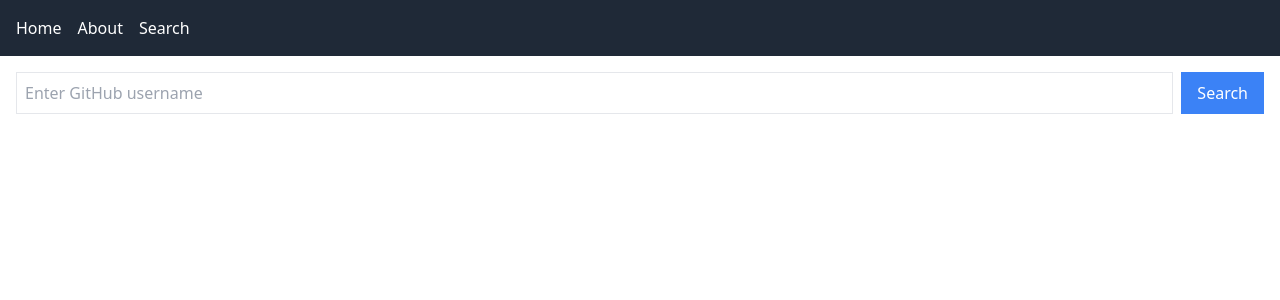
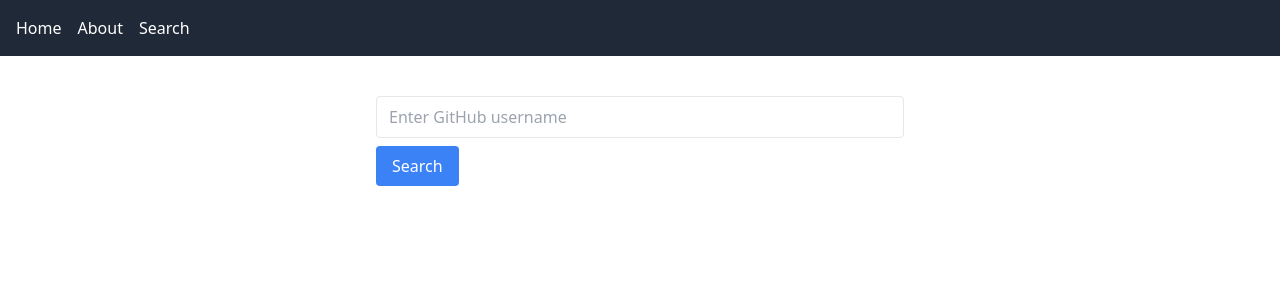
Before and after one commit to SteveeOreo/alx-fe-reactjs, a React (Vite) app in the folder github-user-search/: page /search in a window 1280 px wide. Shown: the top 300 px of the page. Built offline with nearby package versions, Linux system fonts and the light colour scheme.

Commit message:
updated Search.jsx

```diff
--- a/github-user-search/src/components/Search.jsx
+++ b/github-user-search/src/components/Search.jsx
@@ -1,55 +1,76 @@
+// src/components/Search.jsx
 import { useState } from "react";
-import { fetchUserData } from '../services/githubService';
+import fetchUserData from "../services/githubService";
 
-function Search() {
-  const [input, setInput] = useState("");
-  const [user, setUser] = useState(null);
-  const [loading, setLoading] = useState(false);
-  const [error, setError] = useState("");
+export default function Search() {
+  const [query, setQuery] = useState("");
+  const [results, setResults] = useState([]);
+  const [error, setError] = useState(null);
 
-  const handleSubmit = async (e) => {
+  const handleSearch = async (e) => {
     e.preventDefault();
-    if (!input) return;
-    setLoading(true);
-    setError("");
+    if (!query) return;
+
     try {
-      const data = await fetchUserData(input);
-      setUser(data);
-    } catch {
-      setError("Looks like we can't find the user");
-      setUser(null);
-    } finally {
-      setLoading(false);
+      const userData = await fetchUserData(query);
+      setResults([userData]); // put inside an array so we can map
+      setError(null);
+    } catch (err) {
+      setError("User not found.");
+      setResults([]);
     }
   };
 
   return (
-    <div>
-      <form onSubmit={handleSubmit} className="flex gap-2">
+    <div className="p-6 max-w-xl mx-auto">
+      <form onSubmit={handleSearch} className="mb-4">
         <input
           type="text"
           placeholder="Enter GitHub username"
-          value={input}
-          onChange={(e) => setInput(e.target.value)}
-          className="border p-2 flex-grow"
+          value={query}
+          onChange={(e) => setQuery(e.target.value)}
+          className="border rounded px-3 py-2 w-full mb-2"
         />
-        <button type="submit" className="bg-blue-500 text-white px-4 py-2">
+        <button
+          type="submit"
+          className="bg-blue-500 text-white px-4 py-2 rounded hover:bg-blue-600"
+        >
           Search
         </button>
       </form>
-      {loading && <p>Loading...</p>}
-      {error && <p>{error}</p>}
-      {user && (
-        <div className="mt-4">
-          <img src={user.avatar_url} alt={user.login} className="w-24 h-24 rounded-full" />
-          <h2 className="text-xl font-bold">{user.name || user.login}</h2>
-          <a href={user.html_url} target="_blank" rel="noopener noreferrer" className="text-blue-600">
-            View GitHub Profile
-          </a>
+
+      {error && <p className="text-red-500">{error}</p>}
+
+      {/* ✅ This is what the test expects — usage of .map() to show results */}
+      {results.length > 0 && (
+        <div className="space-y-4">
+          {results.map((user) => (
+            <div
+              key={user.id}
+              className="p-4 border rounded shadow flex items-center space-x-4"
+            >
+              <img
+                src={user.avatar_url}
+                alt={user.login}
+                className="w-16 h-16 rounded-full"
+              />
+              <div>
+                <h2 className="text-lg font-bold">{user.login}</h2>
+                <p>
+                  <a
+                    href={user.html_url}
+                    target="_blank"
+                    rel="noopener noreferrer"
+                    className="text-blue-500 underline"
+                  >
+                    View Profile
+                  </a>
+                </p>
+              </div>
+            </div>
+          ))}
         </div>
       )}
     </div>
   );
 }
-
-export default Search;
--- a/github-user-search/src/services/GitHubService.js
+++ b/github-user-search/src/services/GitHubService.js
@@ -1,10 +1,7 @@
-import axios from 'axios';
+// src/services/githubService.js
+import axios from "axios";
 
-export const fetchUserData = async (username) => {
-  try {
-    const response = await axios.get(`https://api.github.com/users/${username}`);
-    return response.data;
-  } catch (error) {
-    throw error.response?.data?.message || 'User not found';
-  }
-};
+export default async function fetchUserData(username) {
+  const response = await axios.get(`https://api.github.com/users/${username}`);
+  return response.data;
+}
```
